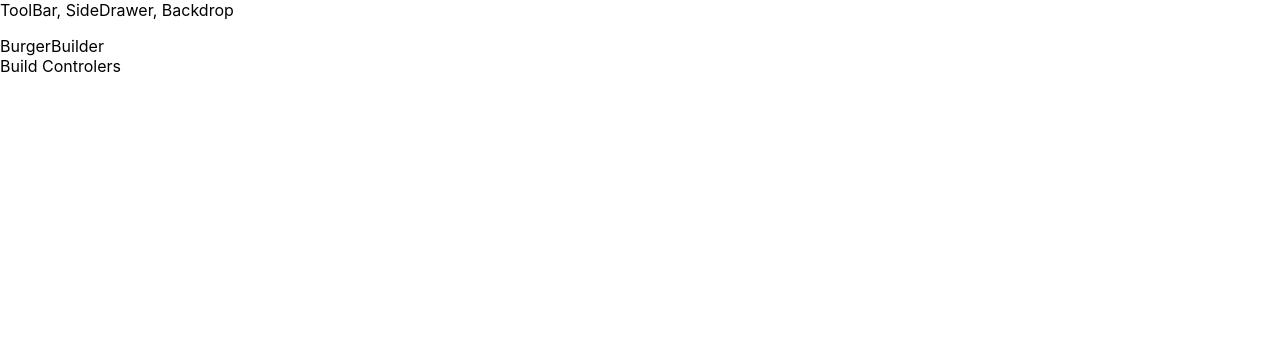
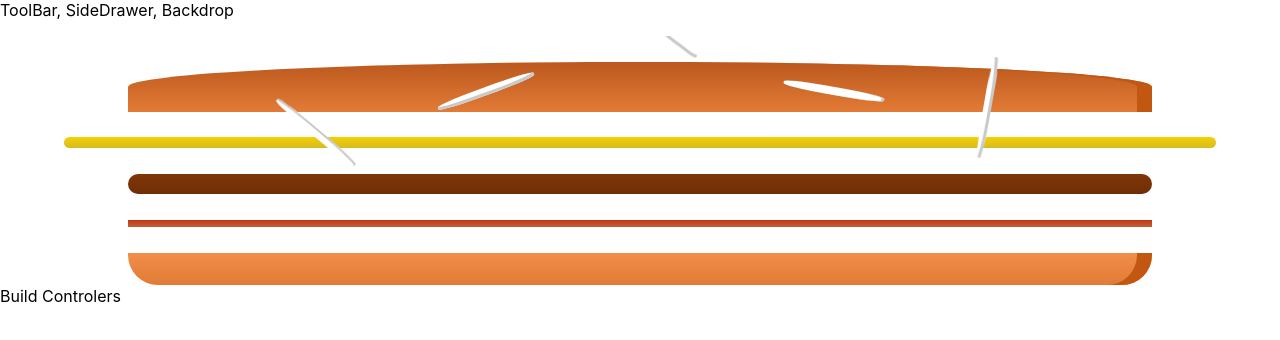
Before and after one commit to DipeshMaywade/burger-app, a React app: page / in a window 1280 px wide. Shown: the top 340 px of the page. Built offline with nearby package versions, Linux system fonts and the light colour scheme.

Commit message:
change css file name for import as module

```diff
--- a/src/components/Burger/Burger.js
+++ b/src/components/Burger/Burger.js
@@ -0,0 +1,15 @@
+import React from 'react'
+import classes from './Burger.module.css'
+import BurgerIngredients from './BurgerIngredients/BurgerIngredients'
+
+export default function Burger() {
+    return (
+        <div className={classes.Burger}>
+            <BurgerIngredients type= 'bread-top' />
+            <BurgerIngredients type= 'cheese' />
+            <BurgerIngredients type= 'meat' />
+            <BurgerIngredients type= 'bacon' />
+            <BurgerIngredients type= 'bread-bottom' />
+        </div>
+    )
+}
--- /dev/null
+++ b/src/components/Burger/Burger.module.css
@@ -0,0 +1,30 @@
+.Burger {
+  width: 100%;
+  margin: auto;
+  height: 250px;
+  overflow: scroll;
+  text-align: center;
+  font-weight: bold;
+  font-size: 1.2rem;
+}
+
+@media (min-width: 500px) and (max-height: 400px) {
+  .Burger {
+    width: 350px;
+    height: 300px;
+  }
+}
+
+@media (min-width: 500px) and (max-height: 401px) {
+  .Burger {
+    width: 450px;
+    height: 400px;
+  }
+}
+
+@media (min-width: 1000px) and (max-height: 700px) {
+  .Burger {
+    width: 700px;
+    height: 600px;
+  }
+}
--- a/src/components/Burger/BurgerIngredients/BurgerIngredients.js
+++ b/src/components/Burger/BurgerIngredients/BurgerIngredients.js
@@ -1,17 +1,16 @@
 import React, {Component} from 'react'
 import PropTypes from 'prop-types'
-import classes from './BurgerIngredients.css';
+import classes from './BurgerIngredients.module.css';
 
-class BurgerIngredients extends React.Component {
+class BurgerIngredients extends Component {
     render() {
         let ingredient = null;
-
     switch(this.props.type) {
         case('bread-bottom'):
-            ingredient = <div className={classes.BreadBottom}></div>;
+            ingredient = <div className= {classes.BreadBottom}></div>;
             break;
         case('bread-top'):
-            integration = (
+            ingredient = (
                 <div className={classes.BreadTop}>
                     <div className={classes.Seeds1} ></div>
                     <div className={classes.Seeds2} ></div>
@@ -19,25 +18,25 @@
             );
             break;
         case('meat'):
-            integration = <div className={classes.Meat}></div>;
+            ingredient = <div className={classes.Meat}></div>;
             break;
         case('cheese'):
-            integration = <div className={classes.Cheese}></div>;
+            ingredient = <div className={classes.Cheese}></div>;
             break;
         case('bacon'):
-            integration = <div className={classes.Bacon}></div>;
+            ingredient = <div className={classes.Bacon}></div>;
             break;
         case('salad'):
-            integration = <div className={classes.Salad}></div>;
+            ingredient = <div className={classes.Salad}></div>;
             break;
         default:
             ingredient = null;
     }
-    return indredient;
+    return ingredient;
     }
 }
 
-BurgerIngredients.prototype = {
+BurgerIngredients.propTypes = {
     type: PropTypes.string.isRequired
 }
 
--- a/src/components/Layout/Layout.js
+++ b/src/components/Layout/Layout.js
@@ -1,5 +1,5 @@
 import React from 'react';
-import classes from './Layout.css';
+import classes from './Layout.module.css';
 
 const layout = (props) => (
     <div>
--- a/src/containers/BurgerBuilder/BurgerBuilder.js
+++ b/src/containers/BurgerBuilder/BurgerBuilder.js
@@ -1,10 +1,11 @@
 import React, { Component } from 'react'
+import Burger from '../../components/Burger/Burger'
 
 export default class BurgerBuilder extends Component {
     render() {
         return (
             <div>
-                <div>BurgerBuilder</div>
+                <Burger/>
                 <div>Build Controlers</div>
             </div>
         )
```
Also changed, not shown: src/components/Burger/BurgerIngredients/BurgerIngredients.module.css (renamed from src/components/Burger/BurgerIngredients/BurgerIngredients.css), src/components/Layout/Layout.module.css (renamed from src/components/Layout/Layout.css).
